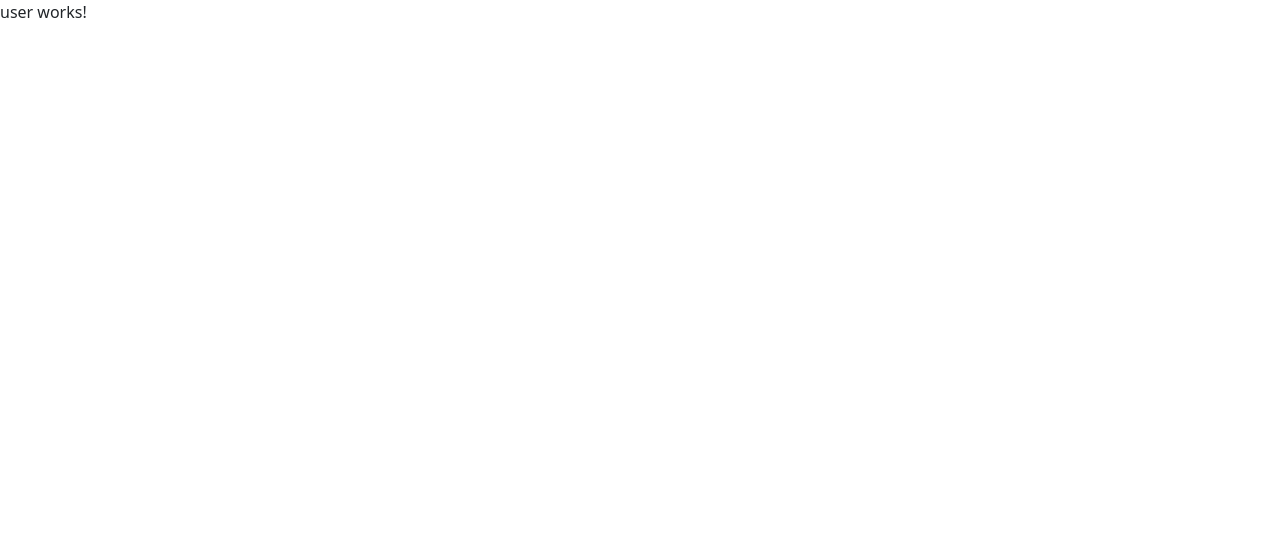
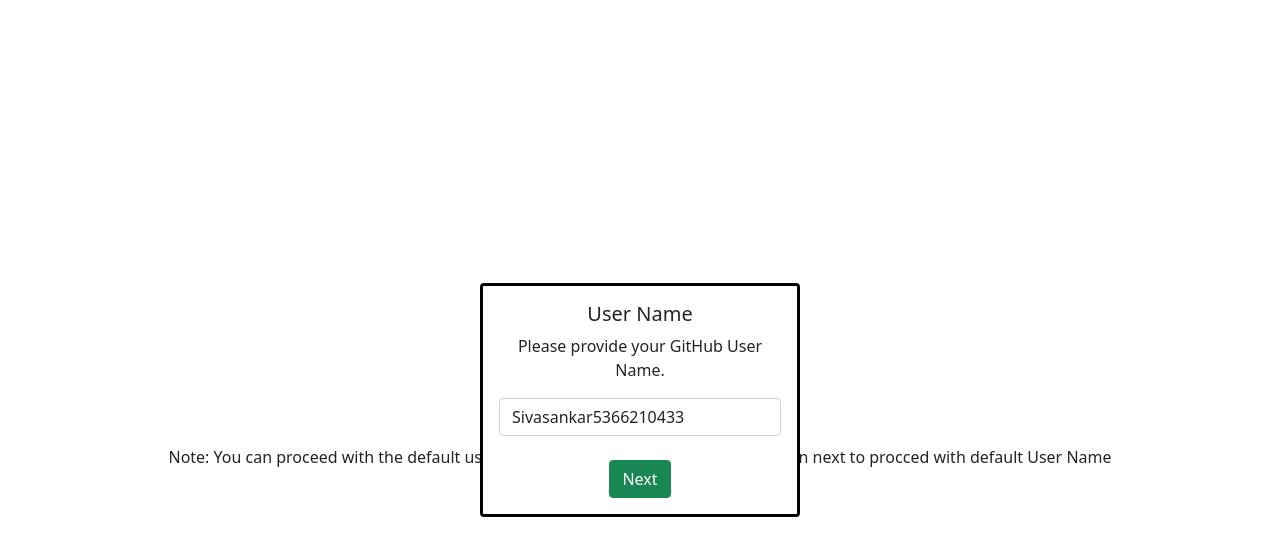
Before and after one commit to Sivasankar5366210433/gitHub, an Angular app: page / in a window 1280 px wide. Shown: the top 556 px of the page. Built offline with nearby package versions, Linux system fonts and the light colour scheme.

Commit message:
User Component Completed

```diff
--- a/src/app/app.module.ts
+++ b/src/app/app.module.ts
@@ -7,6 +7,7 @@ import { AppComponent } from './app.component';
 import { UserComponent } from './components/user/user.component';
 import { RepositoriesComponent } from './components/repositories/repositories.component';
 import { CommitsComponent } from './components/commits/commits.component';
+import { FormsModule, ReactiveFormsModule } from '@angular/forms';
 
 @NgModule({
   declarations: [
@@ -18,7 +19,9 @@ import { CommitsComponent } from './components/commits/commits.component';
   imports: [
     BrowserModule,
     AppRoutingModule,
-    HttpClientModule
+    HttpClientModule,
+    FormsModule,
+    ReactiveFormsModule
   ],
   providers: [],
   bootstrap: [AppComponent]
--- a/src/app/components/user/user.component.css
+++ b/src/app/components/user/user.component.css
@@ -0,0 +1,8 @@
+.center{
+    position: absolute;
+    left: 50%;
+    top: 50%;
+    -webkit-transform: translate(-50%, -50%);
+    transform: translate(-50%, -50%);
+    border: 3px solid black;
+}
--- a/src/app/components/user/user.component.html
+++ b/src/app/components/user/user.component.html
@@ -1 +1,19 @@
-<p>user works!</p>
+<div class="card text-center center" style="width: 20rem;">
+    <div class="card-body">
+        <h5 class="card-title">User Name</h5>
+        <p class="card-text">Please provide your GitHub User Name.</p>
+        <div class="input-group flex-nowrap">
+            <input type="text" [(ngModel)]="userName" class="form-control" placeholder="Username" aria-label="Username"
+                aria-describedby="addon-wrapping">
+        </div>
+        <br>
+        <div class="btn-group" role="group" aria-label="Basic mixed styles example">
+            <button type="button" class="btn btn-success" (click)="goToRepoPage()">Next</button>
+        </div>
+    </div>
+
+</div>
+<div style="text-align: center;margin-top:35%">
+    <h6>Note: You can proceed with the default username or leave the field blank and click on next to procced with
+        default User Name</h6>
+</div>
--- a/src/app/components/user/user.component.ts
+++ b/src/app/components/user/user.component.ts
@@ -1,15 +1,23 @@
 import { Component, OnInit } from '@angular/core';
+import { Router } from '@angular/router';
 
 @Component({
   selector: 'app-user',
   templateUrl: './user.component.html',
-  styleUrls: ['./user.component.css']
+  styleUrls: ['./user.component.css'],
 })
 export class UserComponent implements OnInit {
+  userName = 'Sivasankar5366210433';
 
-  constructor() { }
+  constructor(private route: Router) {}
 
-  ngOnInit(): void {
+  ngOnInit(): void {}
+
+  goToRepoPage() {
+    if (this.userName) {
+      this.route.navigateByUrl(`/repositories/${this.userName}`);
+    } else {
+      this.route.navigateByUrl(`/repositories/Sivasankar5366210433`);
+    }
   }
-
 }
```
